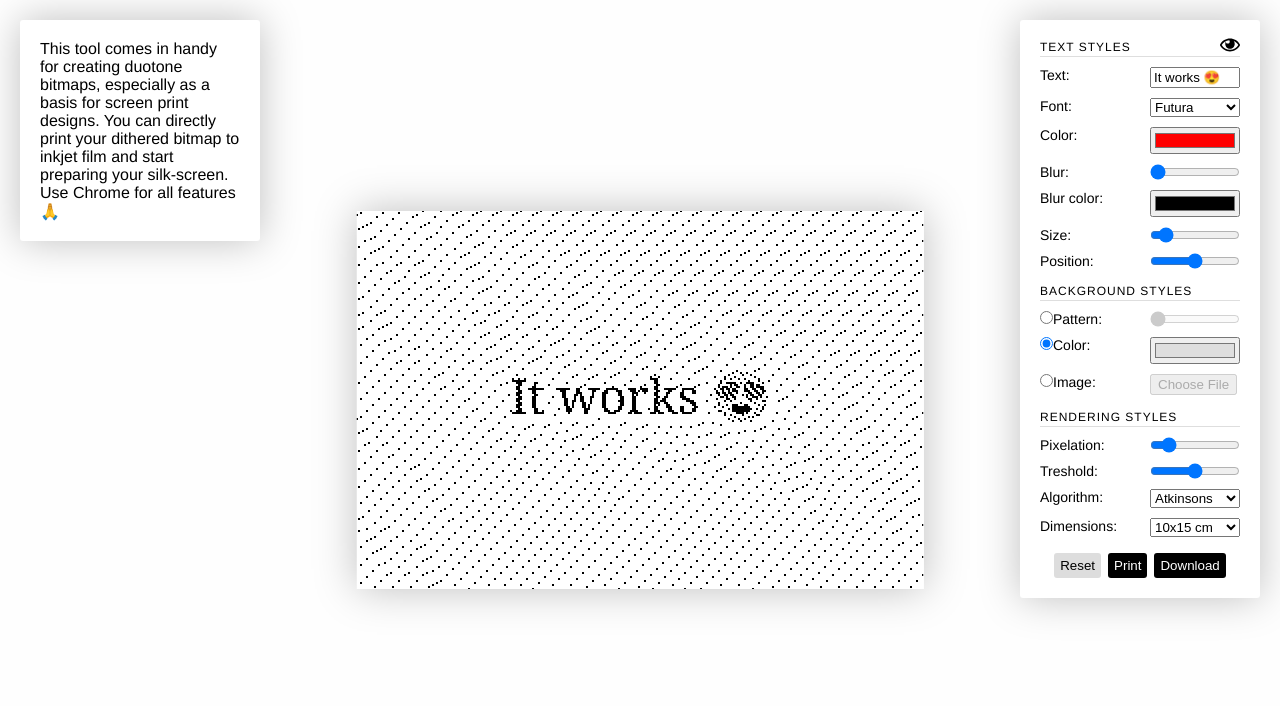
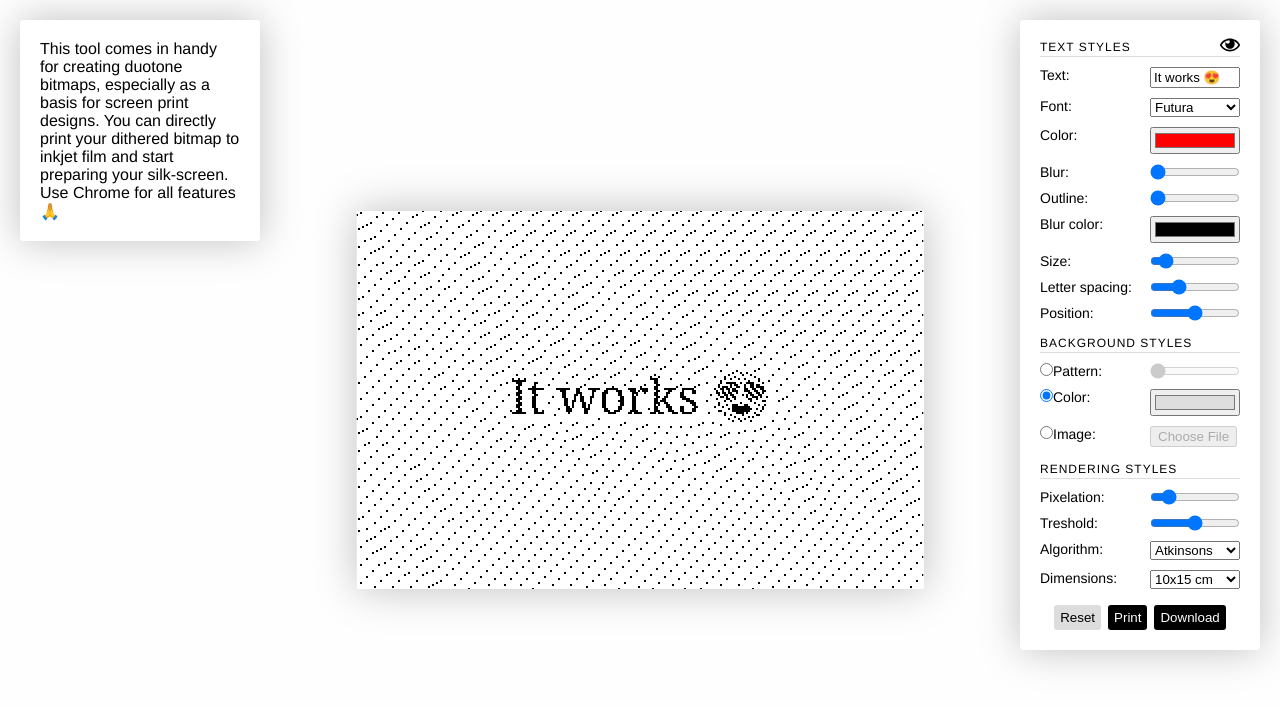
Before and after one commit to hawc/bitmap-generator, a Nuxt app: page / in a window 1280 px wide. Shown: the top 706 px of the page. Built offline with nearby package versions, Linux system fonts and the light colour scheme.

Commit message:
added letter spacing & outline

```diff
--- a/components/controls.vue
+++ b/components/controls.vue
@@ -53,6 +53,15 @@
                 step=".1">
         </div>
         <div class="setting">
+            <label for="outline">Outline:</label>
+            <input id="outline"
+                v-model.number="outline"
+                type="range"
+                min="0"
+                max="20"
+                step=".1">
+        </div>
+        <div class="setting">
             <label for="blurColor">Blur color:</label>
             <input id="blurColor"
                    v-model="blurColor"
@@ -65,6 +74,15 @@
                 type="range"
                 min="1"
                 max="20"
+                step=".1">
+        </div>
+        <div class="setting">
+            <label for="letterSpacing">Letter spacing:</label>
+            <input id="letterSpacing"
+                v-model.number="letterSpacing"
+                type="range"
+                min="-2"
+                max="5"
                 step=".1">
         </div>
         <div class="setting">
@@ -208,31 +226,10 @@
 </template>
 
 <script>
-// import { defaultData } from '~/mixins/defaultData';
+    import { defaultData } from '~/mixins/defaultData';
 
     export default {
-    // mixins:  [defaultData],
-    data() {
-        return {
-            imageData: null,
-            textContent: 'It works 😍',
-            fontsize: 3,
-            font: 'Futura',
-            zoom: 2,
-            background: 'useColor',
-            pattern: 1,
-            image: null,
-            color: '#ff0000',
-            blur: '0',
-            blurColor: '#000',
-            backgroundColor: '#dedede',
-            treshold: 129,
-            dimensions: 1,
-            yTranslate: 1,
-            algorithm: 'atkinsons',
-            // gameBoyMode: false,
-        };
-    },
+        mixins:  [defaultData],
         watch: {
             $data: {
                 handler(settings) {
--- a/components/renderer.vue
+++ b/components/renderer.vue
@@ -43,7 +43,7 @@ export default {
     props: {
         settings: {
             type: Object,
-            required: true,
+            default: () => {},
         },
     },
     data() {
@@ -54,6 +54,11 @@ export default {
             canvasWidth: this.settings && this.settings.canvasWidth ? this.settings.canvasWidth : 1,
             canvasHeight: this.settings && this.settings.canvasHeight ? this.settings.canvasHeight : 1,
         };
+    },
+    computed: {
+        letterSpacingPx() {
+            return `${ this.settings.letterSpacing * this.settings.fontsize }px`;
+        }
     },
     methods: {
         getCanvasWidth(dimensions) {
@@ -82,6 +87,7 @@ export default {
             return (cm / 2.54) * 96;
         },
         insertMessage(settings) {
+            this.$refs.canvas.style.letterSpacing = this.letterSpacingPx;
             const ctx = this.$refs.canvas.getContext('2d');
             const matrix = this.$refs.svg1.createSVGMatrix();
             // Clear the canvas
@@ -135,6 +141,11 @@ export default {
             ctx.shadowOffsetX = 0;
             ctx.shadowOffsetY = 0;
             ctx.shadowBlur = settings.blur;
+            if (settings.outline) {
+                ctx.strokeStyle = settings.blurColor;
+                ctx.lineWidth = settings.outline;
+                ctx.strokeText(settings.textContent, x, y * settings.yTranslate);
+            }
             ctx.fillText(settings.textContent, x, y * settings.yTranslate);
             const ditheredImage = this.monochrome(ctx.getImageData(0, 0, this.canvasWidth, this.canvasHeight), settings.treshold, settings.algorithm);
             createImageBitmap(ditheredImage).then(ditheredImageBmp => {
--- a/mixins/defaultData.js
+++ b/mixins/defaultData.js
@@ -4,13 +4,15 @@ const defaultData = {
             textContent: 'It works 😍',
             fontsize: 3,
             font: 'Futura',
+            letterSpacing: 0,
             zoom: 2,
             background: 'useColor',
             pattern: 1,
             image: null,
             color: '#ff0000',
-            blur: '0',
-            blurColor: '#000',
+            blur: 0,
+            outline: 0,
+            blurColor: '#000000',
             backgroundColor: '#dedede',
             treshold: 129,
             dimensions: 1,
```
Lines whose indentation alone changed are shown as unchanged.
